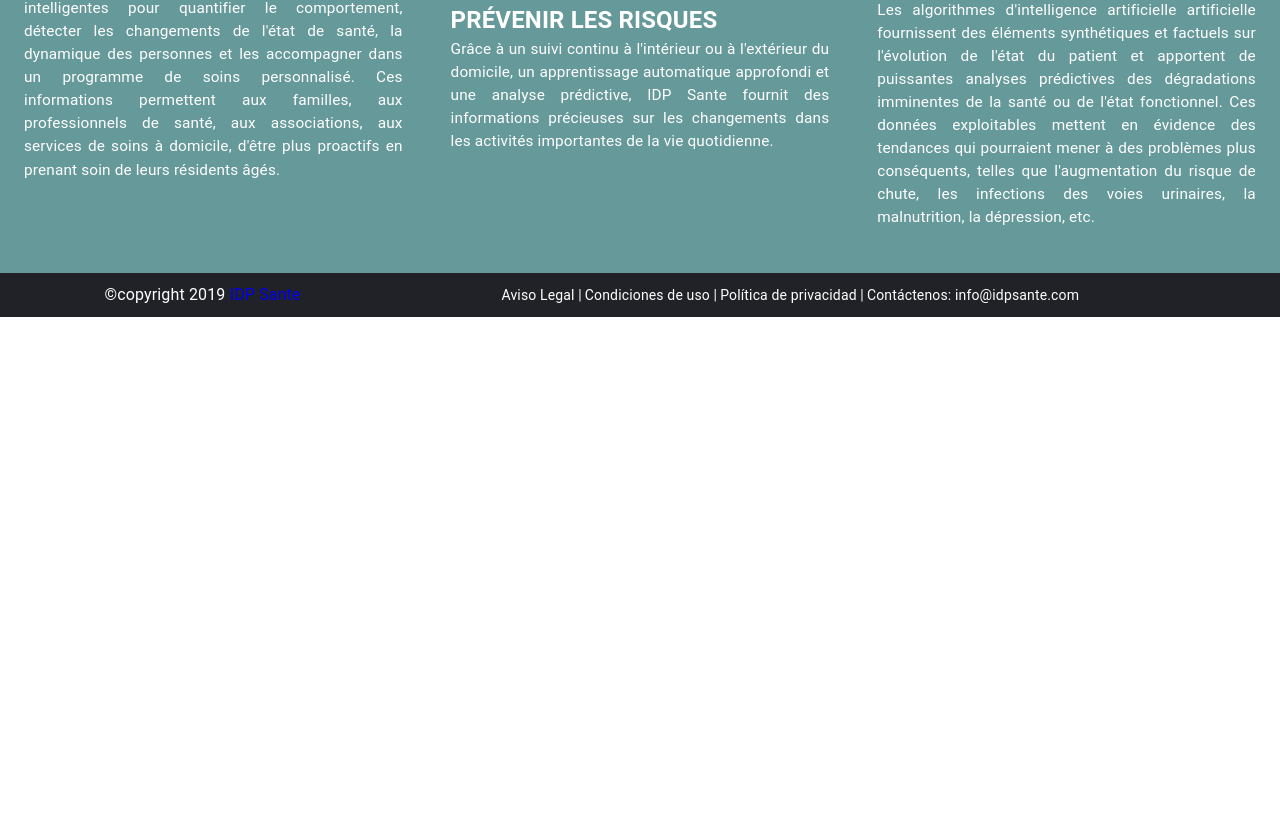
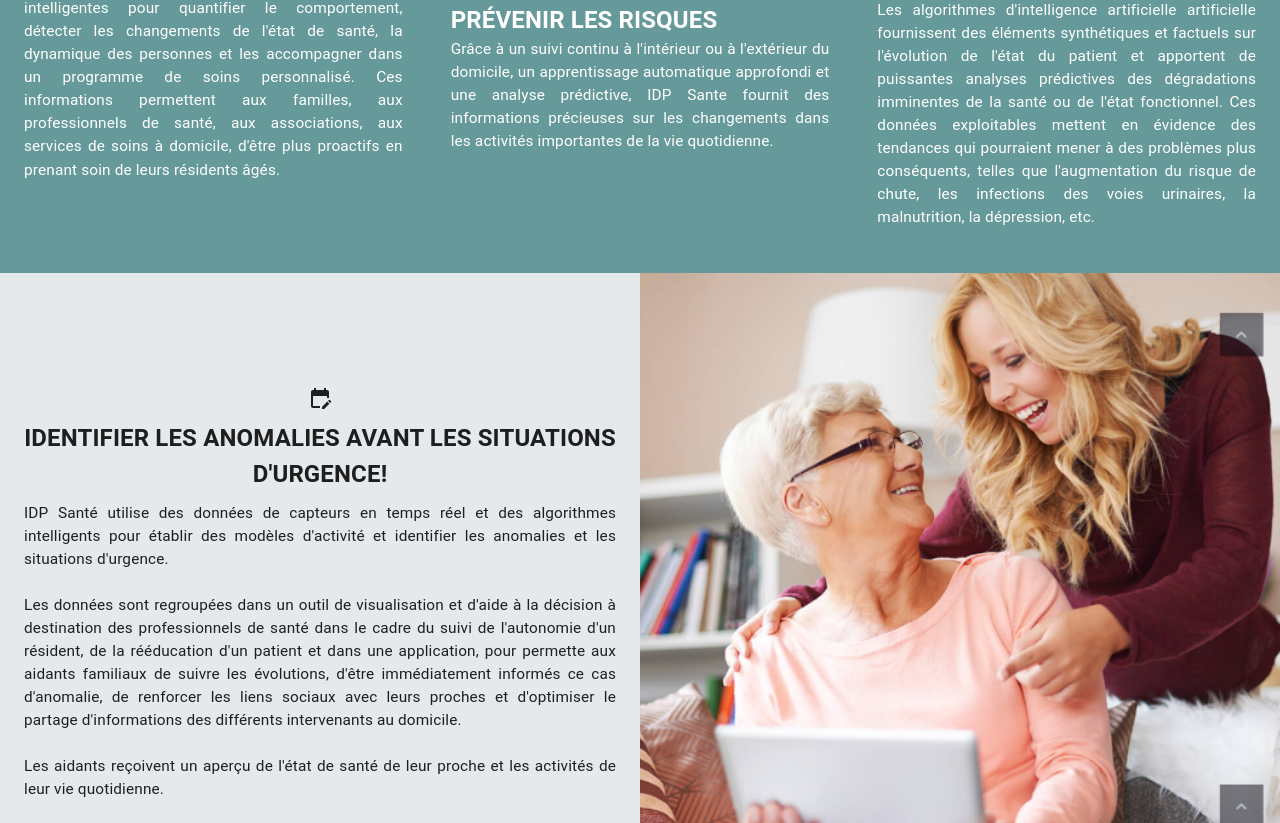
Before and after one commit to rubenleal89/prueba-tecnica-nc, a React (Vite) app: page / in a window 1280 px wide. Shown: the part 1977-2800 px from the top of the page. Before the commit the page ends 2294 px from the top, so only its background shows below. Built offline with nearby package versions, Linux system fonts and the light colour scheme.

Commit message:
Add card prevention and add file ArrContCard.ts

```diff
--- a/src/assets/index.ts
+++ b/src/assets/index.ts
@@ -3,3 +3,5 @@ export { default as EnfermeraAbuelita } from './ImgFondo/pg1-enfermera-abuelita.
 export { default as MadreHija } from './ImgFondo/pg1-madre-hija.png';
 export { default as ParejaAdultoMayor } from './ImgFondo/pg1-pareja-adulto-mayor.png';
 export { default as ReunionFamiliar } from './ImgFondo/pg1-reunion-familiar.png';
+export { default as MujerBurbujas2 } from './ImgFondo/mujer-burbujas-de-jabón.png';
+export { default as IconPrincipal } from './icon/icono.png';
--- a/src/components/BenefitSection/StyleBenefit.css
+++ b/src/components/BenefitSection/StyleBenefit.css
@@ -1,6 +1,6 @@
 
 .containerInfoSolutions{
-    background-image: url("../../assets/ImgFondo/mujer-burbujas-de-jabón.webp");
+    background-image: url("../../assets/ImgFondo/mujer-burbujas-de-jabón.png");
     background-repeat: no-repeat;
     background-size: cover;
     background-position: center;
--- /dev/null
+++ b/src/components/PreventionSection/ArrContCard.ts
@@ -0,0 +1,52 @@
+
+import { ParejaAdultoMayor } from '../../assets/index';
+import { contMultContainers } from '../../utils/interface';
+
+export const arrList = [
+    {
+      Id:"text1",
+      text:"La prise en charge des déterminants de la fragilité peut réduire ou retarder ses conséquences.",
+    },
+    {
+      Id:"text2",
+      text:"La fragilité précède la perte d'autonomie.",
+    },
+    {
+      Id:"text3",
+      text:"Le repérage de la fragilité permet d'identifier un état de 'pré-dépendance'."
+    },
+  ]
+
+export  const arrContenido1:contMultContainers[] = [
+    {
+      ContainerTitle: "CRITÈRES DE FRIED",
+      ContainerText: "Le modèle repose sur une analyse des changements physiologiques, provoqués par la sénescence et les changements musculaires liés au vieillissement. Le phénotype de fragilité identifié par Fried comporte les cinq dimensions suivantes : perte de poids non intentionnelle, force de préhension, vitesse de marche, fatigue, faible activité physique.",
+      classCont:"containerText ColorBlueTitle"
+    },
+    {
+      ContainerTitle: "LES CRITÈRES DE LA FRAGILITÉ",
+      classCont:"containerTitle"
+    },
+    {
+      img:`url(${ParejaAdultoMayor})`,
+      classCont:"containerBgImg"
+    },
+  ]
+
+export  const arrContenido2:contMultContainers[] = [
+    {
+      ContainerTitle: "ACCENTUER LA PRÉVENTION",
+      ContainerText: "IDP SANTE développe des solutions digitales intelligentes pour quantifier le comportement, détecter les changements de l'état de santé, la dynamique des personnes et les accompagner dans un programme de soins personnalisé. Ces informations permettent aux familles, aux professionnels de santé, aux associations, aux services de soins à domicile, d'être plus proactifs en prenant soin de leurs résidents âgés.",
+      classCont:"containerBlue containerText GridAreaText1"
+    },
+    {
+      ContainerTitle: "FACILITER LA DÉTECTION ET PRÉVENIR LES RISQUES",
+      ContainerText: "Grâce à un suivi continu à l'intérieur ou à l'extérieur du domicile, un apprentissage automatique approfondi et une analyse prédictive, IDP Sante fournit des informations précieuses sur les changements dans les activités importantes de la vie quotidienne.",
+      classCont:"containerBlue containerText GridAreaText2"
+    },
+    {
+      ContainerTitle: "ANTICIPER LA DÉGRADATION DE L'ÉTAT DE SANTÉ DES PERSONNES",
+      ContainerText: "Les algorithmes d'intelligence artificielle artificielle fournissent des éléments synthétiques et factuels sur l'évolution de l'état du patient et apportent de puissantes analyses prédictives des dégradations imminentes de la santé ou de l'état fonctionnel. Ces données exploitables mettent en évidence des tendances qui pourraient mener à des problèmes plus conséquents, telles que l'augmentation du risque de chute, les infections des voies urinaires, la malnutrition, la dépression, etc.",
+      classCont:"containerBlue containerText GridAreaText3"
+    },
+  ]
--- a/src/components/PreventionSection/Prevention.tsx
+++ b/src/components/PreventionSection/Prevention.tsx
@@ -1,62 +1,51 @@
 import './StylePrevention.css';
 import { Container, List, ListItem, Stack, Typography } from '@mui/material';
-import  {CheckBoxOutlineBlankSharp, CheckSharp } from '@mui/icons-material';
+import  {CheckBoxOutlineBlankSharp, CheckSharp, EditCalendar, FavoriteSharp, HomeSharp } from '@mui/icons-material';
 import { MultiContainer } from '../Shared/MultiContainer/MultiContainer';
 import { contMultContainers } from '../../utils/interface';
-import { TresMujeres, ParejaAdultoMayor } from '../../assets/index';
+import { TresMujeres, MadreHija, EnfermeraAbuelita, ReunionFamiliar, IconPrincipal } from '../../assets/index';
+import { arrContenido1, arrContenido2, arrList } from './ArrContCard';
 
 export const ComponentPrevention = () => {
 
-  const arrList = [
+  const arrContenido3:contMultContainers[] = [
     {
-      Id:"text1",
-      text:"La prise en charge des déterminants de la fragilité peut réduire ou retarder ses conséquences.",
+      Icon:<EditCalendar />,
+      ContainerTitle:"IDENTIFIER LES ANOMALIES AVANT LES SITUATIONS D'URGENCE!",
+      ContainerText:`IDP Santé utilise des données de capteurs en temps réel et des algorithmes intelligents pour établir des modèles d'activité et identifier les anomalies et les situations d'urgence.
+
+      Les données sont regroupées dans un outil de visualisation et d'aide à la décision à destination des professionnels de santé dans le cadre du suivi de l'autonomie d'un résident, de la rééducation d'un patient et dans une application, pour permette aux aidants familiaux de suivre les évolutions, d'être immédiatement informés ce cas d'anomalie, de renforcer les liens sociaux avec leurs proches et d'optimiser le partage d'informations des différents intervenants au domicile.
+
+      Les aidants reçoivent un aperçu de l'état de santé de leur proche et les activités de leur vie quotidienne.`,
+      classCont:"containerText SaltoLinea"
     },
     {
-      Id:"text2",
-      text:"La fragilité précède la perte d'autonomie.",
+      img:`url(${MadreHija})`,
+      classCont:"containerBgImg"
     },
     {
-      Id:"text3",
-      text:"Le repérage de la fragilité permet d'identifier un état de 'pré-dépendance'."
-    },
-  ]
-
-  const arrContenido1:contMultContainers[] = [
-    {
-      ContainerTitle: "CRITÈRES DE FRIED",
-      ContainerText: "Le modèle repose sur une analyse des changements physiologiques, provoqués par la sénescence et les changements musculaires liés au vieillissement. Le phénotype de fragilité identifié par Fried comporte les cinq dimensions suivantes : perte de poids non intentionnelle, force de préhension, vitesse de marche, fatigue, faible activité physique.",
-      classCont:"containerText ColorBlueTitle"
+      img:`url(${EnfermeraAbuelita})`,
+      classCont:"containerBgImg displayImg"
     },
     {
-      ContainerTitle: "LES CRITÈRES DE LA FRAGILITÉ",
-      classCont:"containerTitle"
+      Icon:<FavoriteSharp />,
+      ContainerTitle:"AMÉLIORER LA QUALITÉ DU SUIVI DES PERSONNES AGÉES",
+      ContainerText:"Que vous soyez un aidant, un professionnel de santé ou employé dans des résidences pour personnes âgées, la plupart des technologies permettent de surveiller les évènements, comme l'ouverture des portes, la présence au lit, la fréquence cardiaque, etc, mais elles ne sont pas capable d'identifier les signaux faibles, les évolutions imperceptibles à l'œil dans les habitudes d'une personne, qui pourraient indiquer un changement dans le temps plus important dans sa santé ou son état fonctionnel.",
+      classCont:"containerText SaltoLinea"
     },
     {
-      img:`url(${ParejaAdultoMayor})`,
+      Icon:<HomeSharp />,
+      ContainerTitle:"AMÉLIORER LE MAINTIEN À DOMICILE",
+      ContainerText:`La solution IDP Santé mesure vos indicateurs de robustesse, surveille vos habitudes de vie et utilise l'intelligence artificielle pour apprendre les habitudes quotidiennes uniques de chaque individu.
+
+      L'analyse personnalisée des tendances et la détection précoce des changements de l'état de robustesse et dans les activités de la vie quotidienne fournissent aux professionnels de santé des données factuelles permettant la mise en place d'un parcours spécifiquement adapté et améliorer la qualité des soins.`,
+      classCont:"containerText SaltoLinea"
+    },
+    {
+      img:`url(${ReunionFamiliar})`,
       classCont:"containerBgImg"
     },
   ]
-
-  const arrContenido2:contMultContainers[] = [
-    {
-      ContainerTitle: "ACCENTUER LA PRÉVENTION",
-      ContainerText: "IDP SANTE développe des solutions digitales intelligentes pour quantifier le comportement, détecter les changements de l'état de santé, la dynamique des personnes et les accompagner dans un programme de soins personnalisé. Ces informations permettent aux familles, aux professionnels de santé, aux associations, aux services de soins à domicile, d'être plus proactifs en prenant soin de leurs résidents âgés.",
-      classCont:"containerBlue containerText GridAreaText1"
-    },
-    {
-      ContainerTitle: "FACILITER LA DÉTECTION ET PRÉVENIR LES RISQUES",
-      ContainerText: "Grâce à un suivi continu à l'intérieur ou à l'extérieur du domicile, un apprentissage automatique approfondi et une analyse prédictive, IDP Sante fournit des informations précieuses sur les changements dans les activités importantes de la vie quotidienne.",
-      classCont:"containerBlue containerText GridAreaText2"
-    },
-    {
-      ContainerTitle: "ANTICIPER LA DÉGRADATION DE L'ÉTAT DE SANTÉ DES PERSONNES",
-      ContainerText: "Les algorithmes d'intelligence artificielle artificielle fournissent des éléments synthétiques et factuels sur l'évolution de l'état du patient et apportent de puissantes analyses prédictives des dégradations imminentes de la santé ou de l'état fonctionnel. Ces données exploitables mettent en évidence des tendances qui pourraient mener à des problèmes plus conséquents, telles que l'augmentation du risque de chute, les infections des voies urinaires, la malnutrition, la dépression, etc.",
-      classCont:"containerBlue containerText GridAreaText3"
-    },
-  ]
-
-
 
   return (
     <>
@@ -100,6 +89,12 @@ export const ComponentPrevention = () => {
 
       <MultiContainer arrContenido={arrContenido1} colums={3} rows={1} />
       <MultiContainer arrContenido={arrContenido2} colums={3} rows={1} ClassContPrin="ContainerGridBlue" />
+      <MultiContainer arrContenido={arrContenido3} colums={2} rows={3} ClassContPrin='ContainerAreaEnd' />
+
+      <Container sx={{display:"flex", flexDirection:"column",alignItems:"center", padding:"40px", textAlign:"center"}}>
+        <img src={IconPrincipal} alt="IconPrincipal" />
+        <h2>NOUS PRESERVOND VOTRE ROBUSTESSE</h2>
+      </Container>
 
     </>
   )
--- a/src/components/PreventionSection/StylePrevention.css
+++ b/src/components/PreventionSection/StylePrevention.css
@@ -39,12 +39,27 @@
     background-color: #669999;
 }
 
+.containerBgImg.displayImg{
+    display: none;
+}
+
+.containerText.SaltoLinea p{
+    white-space: pre-line
+}
+
+.containerText.SaltoLinea {
+    text-align: center;
+    justify-content: center;
+    align-items: center;
+    gap: 10px;
+}
+
 @media (min-width:720px) {
     .ContainerGrid.ContainerGridBlue{
         display: grid;
         grid-template-areas:
-            "GridAreaText1 GridAreaText2 GridAreaText3"
-            "GridAreaText1 GridAreaText2 GridAreaText3";
+        "GridAreaText1 GridAreaText2 GridAreaText3"
+        "GridAreaText1 GridAreaText2 GridAreaText3";
     }
     .GridAreaText1{grid-area:GridAreaText1}
     .GridAreaText2{grid-area:GridAreaText2}
@@ -52,6 +67,19 @@
 
     .ColorBlueTitle h2{
         font-size: 24px;
+    }
+
+    .MuiContainer-root.MuiContainer-maxWidthLg.ContainerGrid.ContainerAreaEnd{
+        display: grid;
+        grid-template-rows: repeat(3,1fr);
+    }
+
+    .containerBgImg{
+        height: auto;
+    }
+
+    .containerBgImg.displayImg{
+        display: block;
     }
 }
 
@@ -88,4 +116,8 @@
         max-width: 100%;
     }
 
+    .MuiContainer-root.MuiContainer-maxWidthLg.ContainerGrid.ContainerAreaEnd{
+        grid-template-rows: repeat(3,calc(100vw / 2));
+    }
+
 }
--- a/src/components/Shared/MultiContainer/MultiContainer.tsx
+++ b/src/components/Shared/MultiContainer/MultiContainer.tsx
@@ -9,13 +9,13 @@ export const MultiContainer = ({arrContenido, colums, rows, ClassContPrin}:IntMu
   return (
     <Container
         sx={{
-            gridTemplateColumns:`repeat(${colums}, 33.33vw)`,
+            gridTemplateColumns:`repeat(${colums}, 1fr)`,
             gridTemplateRows:`repeat(${rows},${RowSizeCalcu})`
         }}
-        className={`ContainerGrid ${ClassContPrin}`}
+        className={`ContainerGrid ${ClassContPrin ?ClassContPrin : ""}`}
     >
         {
-            arrContenido.map(({ContainerTitle, ContainerText,img, classCont}, index) => {
+            arrContenido.map(({Icon, ContainerTitle, ContainerText,img, classCont}, index) => {
                 if (img !== undefined && img.length > 5) {
                     return (
                     <Container
@@ -27,6 +27,7 @@ export const MultiContainer = ({arrContenido, colums, rows, ClassContPrin}:IntMu
                 }
                 return (
                     <Container className={classCont} key={index} sx={{display:"flex"}}>
+                        {Icon === undefined || Icon.length === 0 ? <></> : Icon }
                         {ContainerTitle === undefined || ContainerTitle.length === 0 ? <></> : <h2>{ContainerTitle}</h2> }
                         {ContainerText === undefined || ContainerText.length === 0 ? <></> : <p>{ContainerText}</p> }
                     </Container>
--- a/src/utils/interface.ts
+++ b/src/utils/interface.ts
@@ -9,6 +9,7 @@ export interface IntNavListProps {
   }
 
 export interface contMultContainers {
+    Icon?:any;
     ContainerTitle?: string;
     ContainerText?: string;
     img?:string;
```
Also changed, not shown: src/assets/ImgFondo/mujer-burbujas-de-jabón.png (added), src/assets/ImgFondo/mujer-burbujas-de-jabón.webp (deleted).
